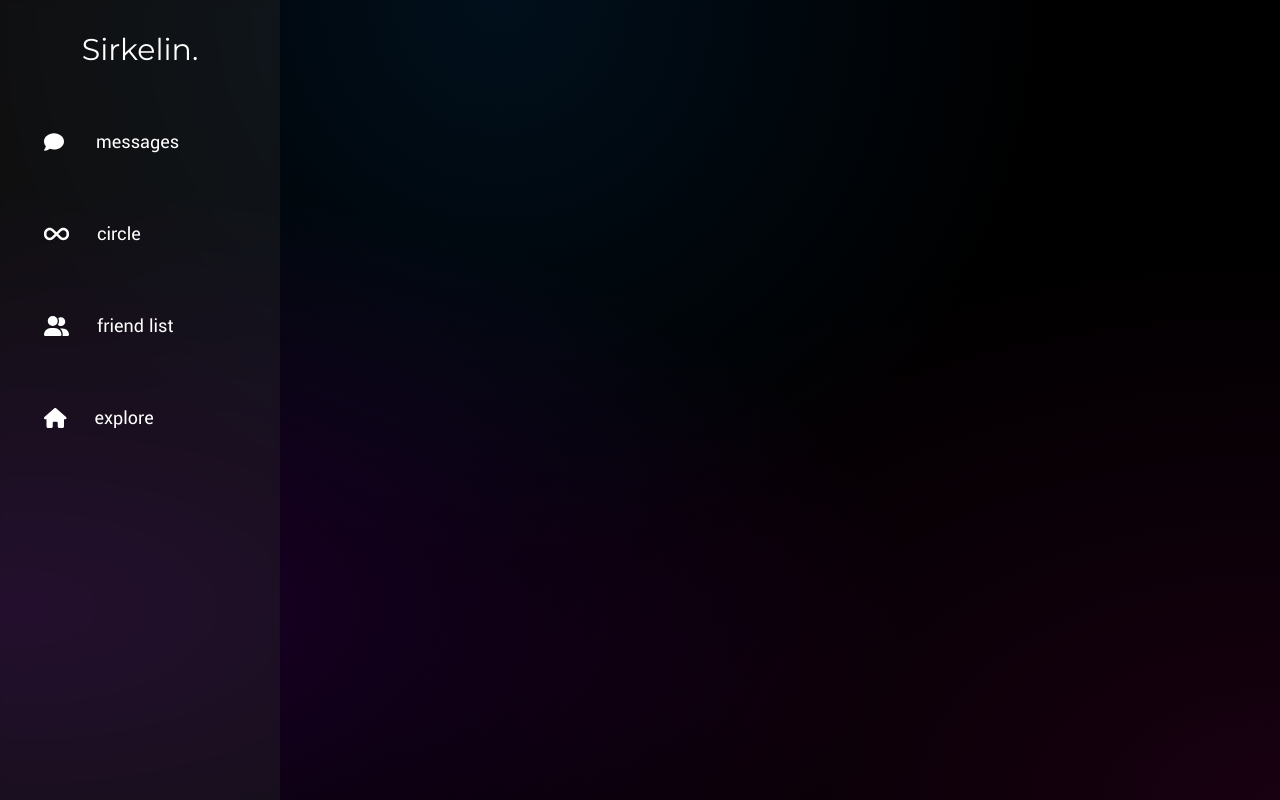
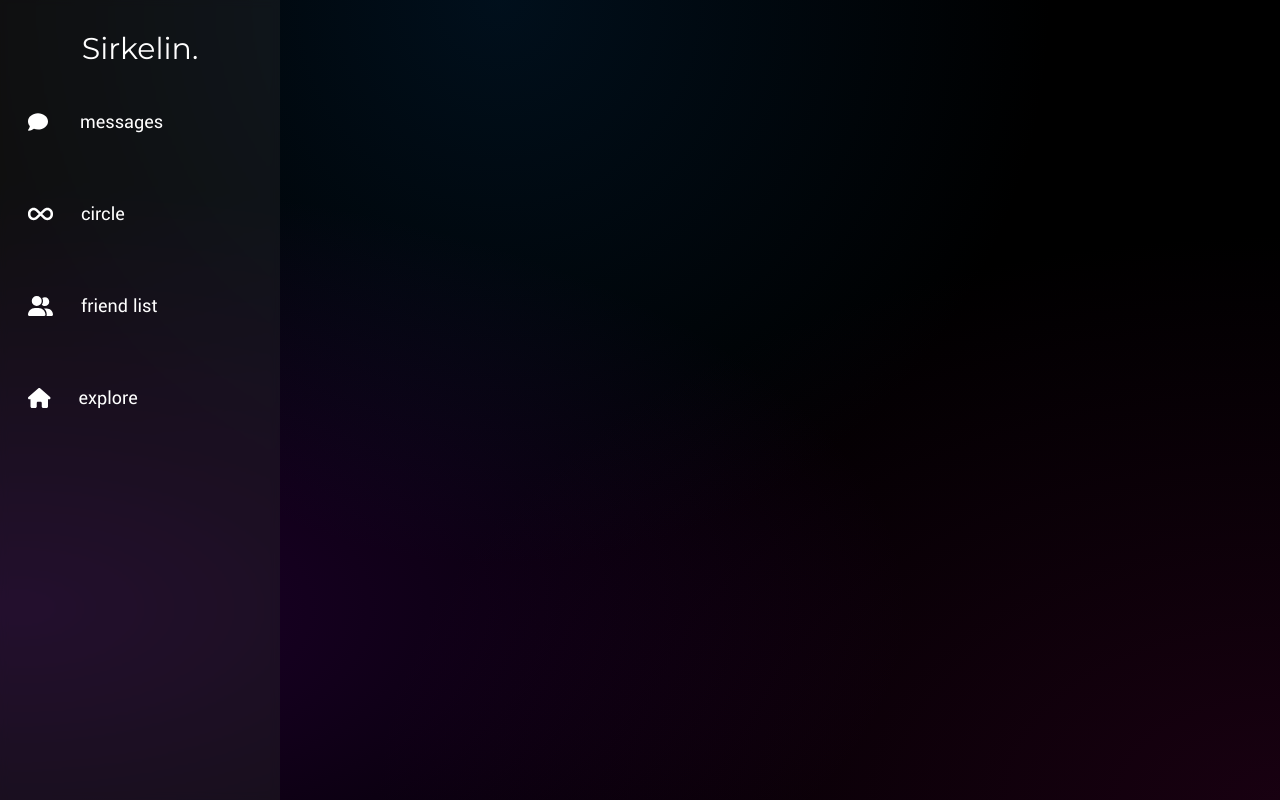
Before and after one commit to antoniuswisnu14/sirkelin-next, a Next.js app: page /1 in a window 1280 px wide. Built offline with nearby package versions, Linux system fonts and the light colour scheme.

Commit message:
change dashboard headers

```diff
--- a/src/components/dashboard.jsx
+++ b/src/components/dashboard.jsx
@@ -54,9 +54,11 @@ export default function Dashboard() {
       <main className=''>
         <div className='h-screen'>
           <div className='wh-chat flex'>
-            <div className='p-8 navbar-ct backdrop-blur-sm bg-[#323232]/30'>
-              <h1 className='text-3xl text-center' style={montserrat.style}>Sirkelin.</h1>
-              <div className='mt-12 grid text-center gap-10 text-xl'>
+            <div className='navbar-ct backdrop-blur-sm bg-[#323232]/30'>
+              <header>
+                <h1 className='text-3xl text-center leading-normal grow' style={montserrat.style}>Sirkelin.</h1>
+              </header>
+              <div className='px-4 grid text-center gap-10 text-xl'>
                 <Link href="/messages" legacyBehavior>
                   <button className='flex group gap-4 hover:bg-gradient-to-r from-violet-900 to-indigo-700 rounded-xl p-3'><FontAwesomeIcon className='self-center group-hover:stroke-white' icon={faComment}/><span style={yantramanav.style} className='ml-4 font-yantramanav'> messages</span></button>
                 </Link>
--- a/src/components/messages.jsx
+++ b/src/components/messages.jsx
@@ -26,14 +26,18 @@ export default function Messages() {
   }, [ chats ])
 
   return (
+    <main>
+      <header>
+        <h1 className='text-2xl text-center'>Messages</h1>
+      </header>
       <div className='w-96 p-4' style={montserrat.style}>
-            <h1 className='py-4 text-2xl text-center'>Messages</h1>
         <div className=''>
           <div className='flex items-center gap-3 py-2 px-4 rounded-full backdrop-blur-sm bg-[#323232]/30 hover:bg-[#404040]/30 focus-within:bg-[#404040]/30'>
             <FontAwesomeIcon className='text-base text-gray-700' icon={faSearch}></FontAwesomeIcon>
             <input
+              style={montserrat.style}
               type='text'
-                        className='grow h-7 text-base bg-transparent text-gray-200 focus:outline-none'
+              className='grow h-7 text-sm bg-transparent text-gray-200 focus:outline-none'
               placeholder='Search...'
               />
           </div>
@@ -44,5 +48,6 @@ export default function Messages() {
           }
         </div>
       </div>
+    </main>
   )
 }
--- a/src/styles/globals.css
+++ b/src/styles/globals.css
@@ -17,6 +17,13 @@ color: white;
 /* login */
 .font-raleway{
   font-family: 'Raleway', sans-serif;
+}
+
+header {
+  padding: 1.5rem;
+  height: 96px;
+  display: flex;
+  align-items: center;
 }
 
 .wh-l {
@@ -44,8 +51,6 @@ color: white;
 .offscreen{
   display: none;
 }
-/* login */
-
 
 .wh-chat {
   width: 100%;
```
Lines whose indentation alone changed are shown as unchanged.
